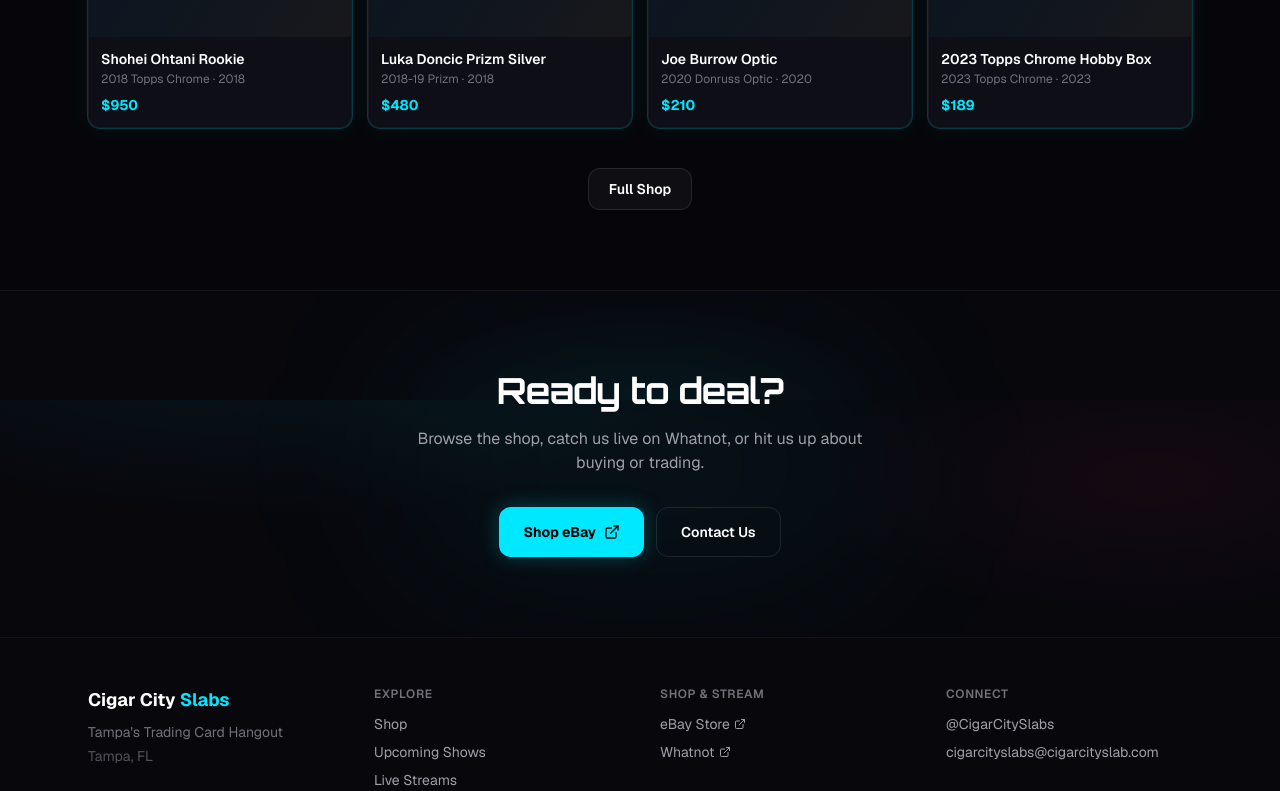
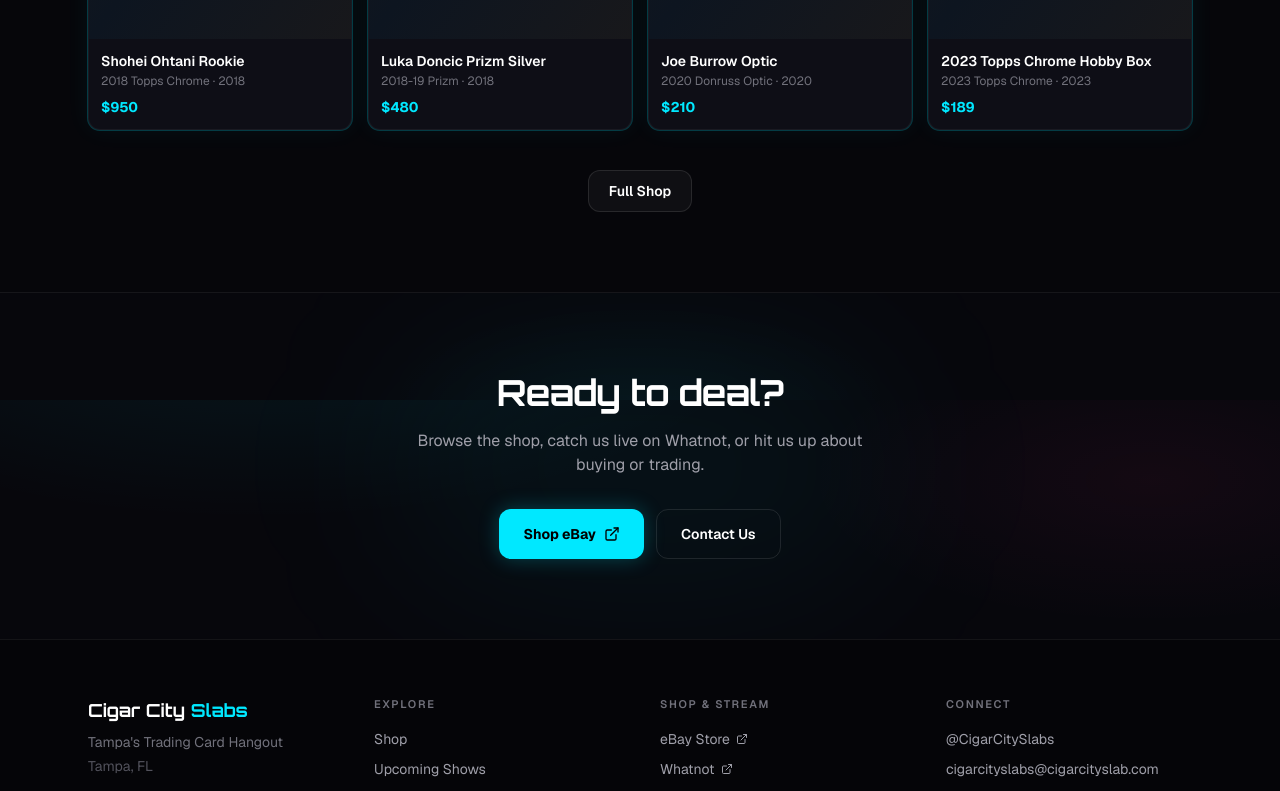
Before and after one commit to fosternf1-maker/cigar-city-slabs, a Next.js app: page / in a window 1280 px wide. Shown: the part 2000-2791 px from the top of the page. Built offline with nearby package versions, Linux system fonts and the light colour scheme.

Commit message:
Polish Header, Footer, and CardGrid with refined neon styling

```diff
--- a/src/components/Footer.tsx
+++ b/src/components/Footer.tsx
@@ -4,42 +4,40 @@
 
 export default function Footer() {
   return (
-    <footer className="mt-auto border-t border-white/5 bg-[#08080c]">
-      <div className="mx-auto max-w-6xl px-4 py-12 sm:px-6">
+    <footer className="mt-auto border-t border-white/[0.06] bg-black/30">
+      <div className="mx-auto max-w-6xl px-4 py-14 sm:px-6">
         <div className="grid gap-10 sm:grid-cols-2 lg:grid-cols-4">
           <div>
-            <p className="text-lg font-bold text-white">
+            <p className="font-[family-name:var(--font-display)] text-lg font-bold text-white">
               Cigar City{" "}
               <span className="text-[var(--neon-cyan)]">Slabs</span>
             </p>
-            <p className="mt-2 text-sm text-zinc-500">
-              {siteConfig.tagline}
-            </p>
+            <p className="mt-2 text-sm text-zinc-500">{siteConfig.tagline}</p>
             <p className="mt-1 text-sm text-zinc-600">{siteConfig.location}</p>
           </div>
 
           <div>
-            <p className="text-xs font-semibold uppercase tracking-wider text-zinc-500">
+            <p className="text-[11px] font-semibold uppercase tracking-[0.15em] text-zinc-500">
               Explore
             </p>
-            <ul className="mt-3 space-y-2 text-sm">
+            <ul className="mt-4 space-y-2.5 text-sm">
               <li>
-                <Link href="/shop" className="text-zinc-400 hover:text-white">
+                <Link href="/shop" className="text-zinc-400 transition hover:text-white">
                   Shop
                 </Link>
               </li>
               <li>
-                <Link href="/shows" className="text-zinc-400 hover:text-white">
+                <Link href="/shows" className="text-zinc-400 transition hover:text-white">
                   Upcoming Shows
                 </Link>
               </li>
               <li>
-                <Link href="/live" className="text-zinc-400 hover:text-white">
+                <Link href="/live" className="text-zinc-400 transition hover:text-white">
                   Live Streams
                 </Link>
               </li>
               <li>
-                <Link href="/about" className="text-zinc-400 hover:text-white">
+                <Link href="/about" className="text-zinc-400 transition hover:text-white">
                   About
                 </Link>
               </li>
@@ -47,16 +45,16 @@
           </div>
 
           <div>
-            <p className="text-xs font-semibold uppercase tracking-wider text-zinc-500">
+            <p className="text-[11px] font-semibold uppercase tracking-[0.15em] text-zinc-500">
               Shop & Stream
             </p>
-            <ul className="mt-3 space-y-2 text-sm">
+            <ul className="mt-4 space-y-2.5 text-sm">
               <li>
                 <a
                   href={siteConfig.ebay}
                   target="_blank"
                   rel="noopener noreferrer"
-                  className="inline-flex items-center gap-1 text-zinc-400 hover:text-[var(--neon-cyan)]"
+                  className="inline-flex items-center gap-1.5 text-zinc-400 transition hover:text-[var(--neon-cyan)]"
                 >
                   eBay Store
                   <ExternalLink className="h-3 w-3" />
@@ -67,7 +65,7 @@
                   href={siteConfig.whatnot}
                   target="_blank"
                   rel="noopener noreferrer"
-                  className="inline-flex items-center gap-1 text-zinc-400 hover:text-[var(--neon-magenta)]"
+                  className="inline-flex items-center gap-1.5 text-zinc-400 transition hover:text-[var(--neon-magenta)]"
                 >
                   Whatnot
                   <ExternalLink className="h-3 w-3" />
@@ -77,16 +75,16 @@
           </div>
 
           <div>
-            <p className="text-xs font-semibold uppercase tracking-wider text-zinc-500">
+            <p className="text-[11px] font-semibold uppercase tracking-[0.15em] text-zinc-500">
               Connect
             </p>
-            <ul className="mt-3 space-y-2 text-sm">
+            <ul className="mt-4 space-y-2.5 text-sm">
               <li>
                 <a
                   href={siteConfig.x}
                   target="_blank"
                   rel="noopener noreferrer"
-                  className="text-zinc-400 hover:text-white"
+                  className="text-zinc-400 transition hover:text-white"
                 >
                   @{siteConfig.x.split("/").pop()}
                 </a>
@@ -94,7 +92,7 @@
               <li>
                 <a
                   href={`mailto:${siteConfig.email}`}
-                  className="text-zinc-400 hover:text-white"
+                  className="text-zinc-400 transition hover:text-white"
                 >
                   {siteConfig.email}
                 </a>
@@ -103,7 +101,7 @@
           </div>
         </div>
 
-        <div className="mt-10 border-t border-white/5 pt-6 text-center text-xs text-zinc-600">
+        <div className="mt-12 border-t border-white/[0.06] pt-6 text-center text-xs text-zinc-600">
           © {new Date().getFullYear()} Cigar City Slabs · Tampa, FL · All rights
           reserved
         </div>
--- a/src/components/Header.tsx
+++ b/src/components/Header.tsx
@@ -20,16 +20,17 @@
   const [open, setOpen] = useState(false);
 
   return (
-    <header className="sticky top-0 z-50 border-b border-white/5 bg-[#0a0a0f]/90 backdrop-blur-md">
+    <header className="sticky top-0 z-50 border-b border-white/[0.06] bg-[#07070c]/85 backdrop-blur-xl">
       <div className="mx-auto flex max-w-6xl items-center justify-between px-4 py-4 sm:px-6">
         <Link href="/" className="group flex items-center gap-2">
-          <span className="text-lg font-bold tracking-tight text-white sm:text-xl">
+          <span className="font-[family-name:var(--font-display)] text-lg font-bold tracking-tight text-white sm:text-xl">
             Cigar City{" "}
             <span className="text-[var(--neon-cyan)] neon-text">Slabs</span>
           </span>
         </Link>
 
-        <nav className="hidden items-center gap-1 md:flex">
+        {/* Desktop nav */}
+        <nav className="hidden items-center gap-0.5 md:flex">
           {navLinks.map((link) => {
             const active = pathname === link.href;
             return (
@@ -50,16 +51,17 @@
             href={siteConfig.ebay}
             target="_blank"
             rel="noopener noreferrer"
-            className="ml-2 inline-flex items-center gap-1.5 rounded-lg bg-[var(--neon-cyan)]/10 px-3 py-2 text-sm font-semibold text-[var(--neon-cyan)] transition hover:bg-[var(--neon-cyan)]/20"
+            className="ml-2 inline-flex items-center gap-1.5 rounded-lg border border-[var(--neon-cyan)]/25 bg-[var(--neon-cyan)]/10 px-3 py-2 text-sm font-semibold text-[var(--neon-cyan)] transition hover:bg-[var(--neon-cyan)]/20"
           >
             eBay
             <ExternalLink className="h-3.5 w-3.5" />
           </a>
         </nav>
 
+        {/* Mobile toggle */}
         <button
           type="button"
-          className="rounded-lg p-2 text-zinc-400 hover:bg-white/5 hover:text-white md:hidden"
+          className="rounded-lg p-2 text-zinc-400 transition hover:bg-white/5 hover:text-white md:hidden"
           onClick={() => setOpen(!open)}
           aria-label="Toggle menu"
         >
@@ -67,9 +69,10 @@
         </button>
       </div>
 
+      {/* Mobile menu */}
       {open && (
-        <div className="border-t border-white/5 bg-[#0a0a0f] px-4 py-4 md:hidden">
-          <nav className="flex flex-col gap-1">
+        <div className="border-t border-white/[0.06] bg-[#07070c] px-4 py-4 md:hidden">
+          <nav className="flex flex-col gap-0.5">
             {navLinks.map((link) => {
               const active = pathname === link.href;
               return (
@@ -91,7 +94,7 @@
               href={siteConfig.ebay}
               target="_blank"
               rel="noopener noreferrer"
-              className="mt-2 inline-flex items-center gap-1.5 rounded-lg bg-[var(--neon-cyan)]/10 px-3 py-2.5 text-sm font-semibold text-[var(--neon-cyan)]"
+              className="mt-2 inline-flex items-center gap-1.5 rounded-lg border border-[var(--neon-cyan)]/25 bg-[var(--neon-cyan)]/10 px-3 py-2.5 text-sm font-semibold text-[var(--neon-cyan)]"
             >
               Shop on eBay
               <ExternalLink className="h-3.5 w-3.5" />
```
